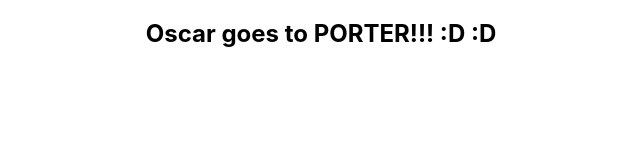
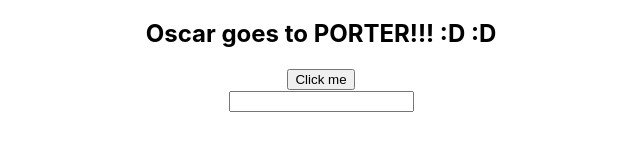
Before and after one commit to jordanporterbiz/TypeScript-React-Demo, a React (Create React App) app: page / in a window 1280 px wide. Shown: the part 294-444 px from the top of the page, without its empty margins (319-959 px from the left). Built offline with nearby package versions, Linux system fonts and the light colour scheme.

Commit message:
handling event props in typescript

```diff
--- a/src/App.tsx
+++ b/src/App.tsx
@@ -5,6 +5,8 @@
 import { Status } from './components/Status'
 import { Heading } from './components/Heading'
 import { Oscar } from './components/Oscar'
+import { Button } from './components/Button'
+import { Input } from './components/Input'
 
 
 function App() {
@@ -43,6 +45,10 @@
       <Oscar>
         <Heading>Oscar goes to PORTER!!! :D :D </Heading>
       </Oscar>
+      <Button handleClick={(event, id) => {
+        console.log('Button has been clicked!!', event, id)
+      }}/>
+      <Input value='' handleChange={event => console.log(event)}/>
     </div>
   );
 }
--- /dev/null
+++ b/src/components/Button.tsx
@@ -0,0 +1,13 @@
+import React from "react"
+
+type ButtonProps = {
+    handleClick: (event: React.MouseEvent<HTMLButtonElement>, id: number) => void
+}
+
+export const Button = (props: ButtonProps) => {
+    return (
+        <div>
+            <button onClick={event => props.handleClick(event, 1)}>Click me</button>
+        </div>
+    )
+}
--- /dev/null
+++ b/src/components/Input.tsx
@@ -0,0 +1,14 @@
+import React from "react"
+
+type InputProps = {
+    value: string
+    handleChange: (event: React.ChangeEvent<HTMLInputElement>) => void
+}
+
+export const Input = (props: InputProps) => {
+    const handleInputChange = (event: React.ChangeEvent<HTMLInputElement>) => {
+        console.log(event)
+    }
+
+    return (<input type='text' value={props.value} onChange={handleInputChange}/>)
+}
```
